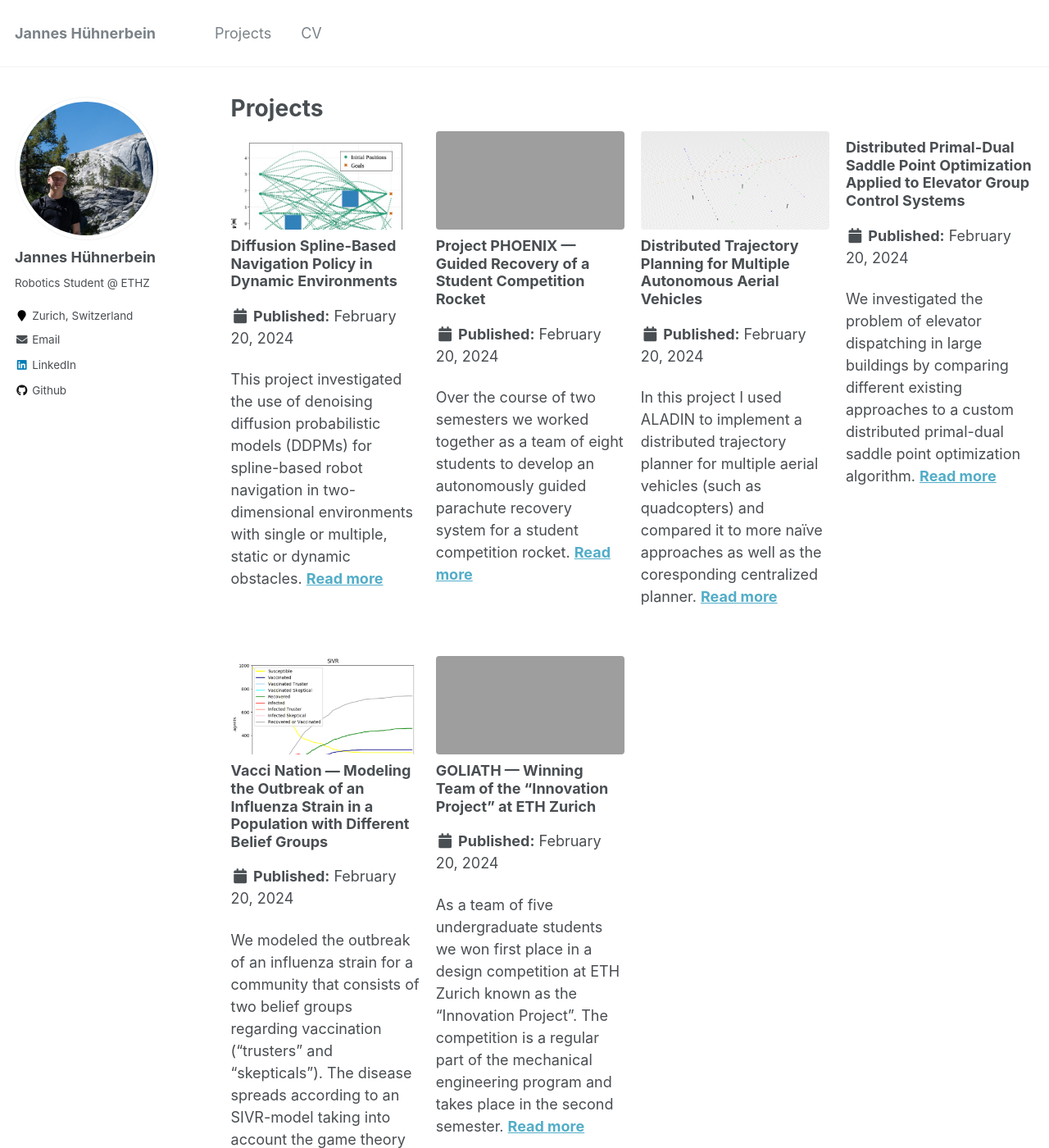
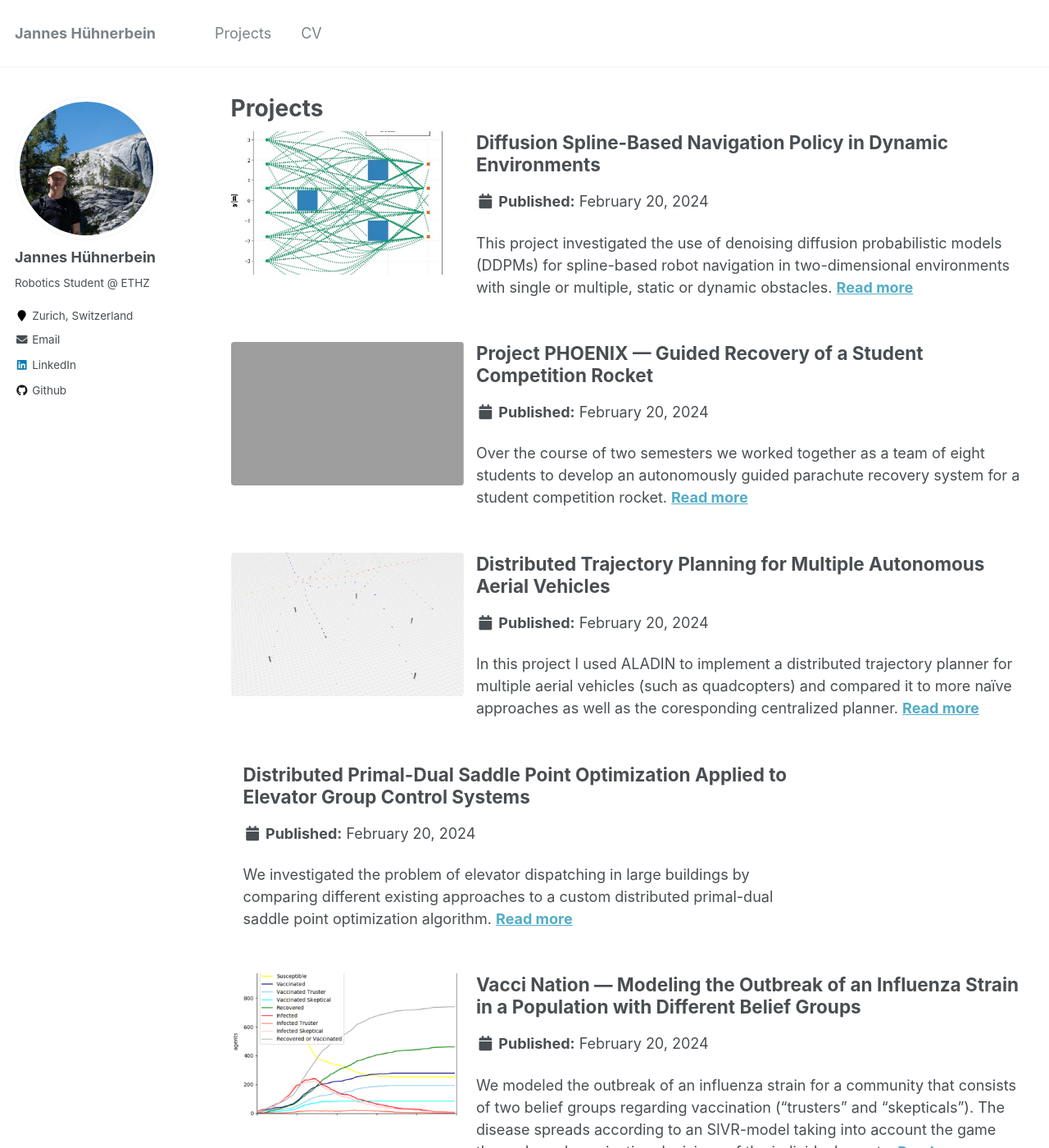
Before and after one commit to janneshb/huehnerbe.in, a Jekyll site: the page built from _pages/projects.md, in a window 1280 px wide and 1400 px high. Shown: the whole window at 82% size. Built offline with Jekyll 4.4.1, drawn with Linux system fonts in a browser that asks for light colours.

Commit message:
better list view on desktop

```diff
--- a/_includes/archive-single.html
+++ b/_includes/archive-single.html
@@ -36,6 +36,7 @@
       </div>
     {% endif %}
 
+    <div class="archive__desc-wrapper">
       <h2 class="archive__item-title" itemprop="headline">
         {{ title }}
       </h2>
@@ -65,6 +66,6 @@
       {% elsif post.paperurl %}
         <p>Download <a href=" {{ post.paperurl }} "><u>here</u></a></p>
       {% endif %}
-
+    </div>
   </article>
 </div>
--- a/_pages/projects.md
+++ b/_pages/projects.md
@@ -11,8 +11,6 @@ author_profile: true
 
 {% include base_path %}
 
-<div class="grid__wrapper">
 {% for post in site.publications reversed %}
-  {% include archive-single.html type="grid" %}
+  {% include archive-single.html type="list" %}
 {% endfor %}
-</div>
--- a/_sass/_archive.scss
+++ b/_sass/_archive.scss
@@ -90,6 +90,8 @@
    ========================================================================== */
 
 .list__item {
+  margin-bottom: 30px;
+
   @include breakpoint($medium) {
     padding-right: $right-sidebar-width-narrow;
   }
@@ -107,6 +109,38 @@
   }
 }
 
+/* Improved List View (teaser on the left) */
+.list__item > article {
+  .archive__item-teaser {
+    width: 29%;
+    height: 175px;
+    display: inline-block;
+    vertical-align: top;
+    position: relative;
+
+    img {
+      position: absolute;
+      top: 50%;
+      left: 50%;
+      transform: translate(-50%, -50%);
+      /*
+      max-width: 100%;
+      max-height: 100%;
+      */
+    }
+  }
+
+  .archive__desc-wrapper {
+    max-width: calc(70% - 15px);
+    margin-left: 15px;
+    display: inline-block;
+    vertical-align: top;
+  }
+
+  .archive__item-title {
+    margin-top: 0;
+  }
+}
 
 /*
    Grid view
```
Lines whose indentation alone changed are shown as unchanged.
